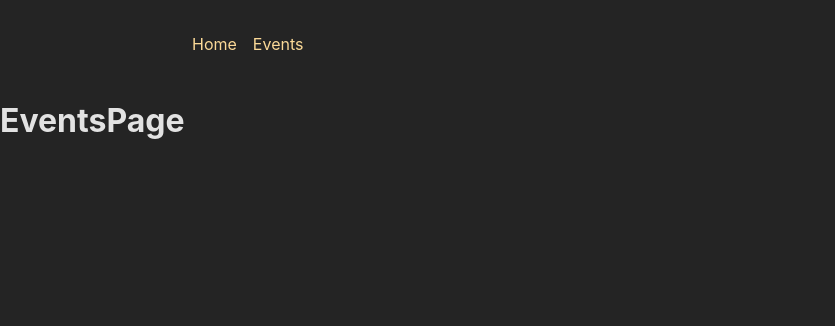
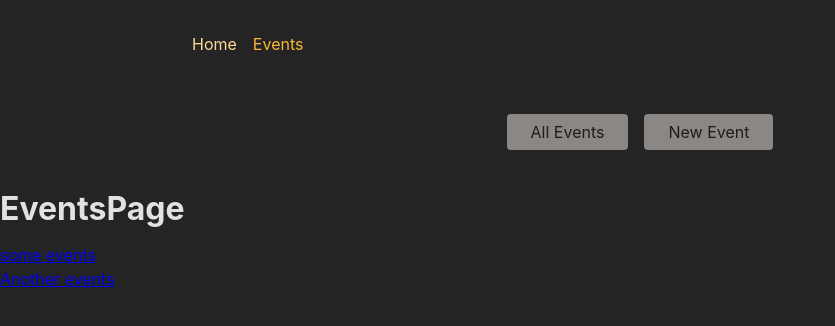
Before and after one commit to WudangKlan/routerdom-frontend, a React (Create React App) app: page /events in a window 1280 px wide. Shown: the top 326 px of the page, without its empty margins (0-835 px from the left). Built offline with nearby package versions, Linux system fonts and the light colour scheme.

Commit message:
react router dom complete l-283

```diff
--- a/src/App.js
+++ b/src/App.js
@@ -20,16 +20,24 @@
 //DONE
 
 // 4. Add properly working links to the MainNavigation
+// DONE
+
 // 5. Ensure that the links in MainNavigation receive an "active" class when active
+// DONE
+
 // 6. Output a list of dummy events to the EventsPage
 //    Every list item should include a link to the respective EventDetailPage
+// DONE
+
 // 7. Output the ID of the selected event on the EventDetailPage
+// DONE
 // BONUS: Add another (nested) layout route that adds the <EventNavigation> component above all /events... page components
 
 import { createBrowserRouter, RouterProvider } from "react-router-dom";
 import EditEventPage from "./pages/EditEvent";
 import EventDetailPage from "./pages/EventDetail";
 import EventsPage from "./pages/Events";
+import EventsRootLayout from "./pages/EventsRoot";
 import HomePage from "./pages/Home";
 import NewEventPage from "./pages/NewEvent";
 import RootLayout from "./pages/Root";
@@ -39,11 +47,17 @@ const router = createBrowserRouter([
     path: "/",
     element: <RootLayout />,
     children: [
-      { index:true, element: <HomePage /> },
-      { path: "events", element: <EventsPage /> },
-      { path: "events/:eventId", element: <EventDetailPage /> },
-      { path: "events/new", element: <NewEventPage /> },
-      { path: "events/:eventId/edit", element: <EditEventPage /> },
+      { index: true, element: <HomePage /> },
+      {
+        path: "events",
+        element: <EventsRootLayout />,
+        children: [
+          { index: true, element: <EventsPage /> },
+          { path: ":eventId", element: <EventDetailPage /> },
+          { path: "new", element: <NewEventPage /> },
+          { path: ":eventId/edit", element: <EditEventPage /> },
+        ],
+      },
     ],
   },
 ]);
--- a/src/components/MainNavigation.js
+++ b/src/components/MainNavigation.js
@@ -1,4 +1,5 @@
-import classes from './MainNavigation.module.css';
+import classes from "./MainNavigation.module.css";
+import { NavLink } from "react-router-dom";
 
 function MainNavigation() {
   return (
@@ -6,10 +7,25 @@ function MainNavigation() {
       <nav>
         <ul className={classes.list}>
           <li>
-            <a>Home</a>
+            <NavLink
+              to="/"
+              className={({ isActive }) =>
+                isActive ? classes.active : undefined
+              }
+              end
+            >
+              Home
+            </NavLink>
           </li>
           <li>
-            <a>Events</a>
+            <NavLink
+              to="/events"
+              className={({ isActive }) =>
+                isActive ? classes.active : undefined
+              }
+            >
+              Events
+            </NavLink>
           </li>
         </ul>
       </nav>
--- a/src/pages/EventDetail.js
+++ b/src/pages/EventDetail.js
@@ -1,7 +1,14 @@
+import { useParams } from "react-router-dom";
+
 function EventDetailPage() {
-    return (
+  const params = useParams();
+
+  return (
+    <>
       <h1>EventDetailPage</h1>
-    )
-  }
+      <p>Event Id: {params.eventId}</p>
+    </>
+  );
+}
 
-  export default EventDetailPage;
+export default EventDetailPage;
--- a/src/pages/Events.js
+++ b/src/pages/Events.js
@@ -1,7 +1,28 @@
+import { Link } from "react-router-dom";
+const DUMMY_EVENTS = [
+  {
+    id: "ev1",
+    title: "some events",
+  },
+  {
+    id: "ev2",
+    title: "Another events",
+  },
+];
+
 function EventsPage() {
-    return (
+  return (
+    <>
       <h1>EventsPage</h1>
-    )
-  }
+      <ul>
+        {DUMMY_EVENTS.map((ev) => (
+          <li key={ev.id}>
+            <Link to={ev.id}>{ev.title}</Link>
+          </li>
+        ))}
+      </ul>
+    </>
+  );
+}
 
-  export default EventsPage;
+export default EventsPage;
--- /dev/null
+++ b/src/pages/EventsRoot.js
@@ -0,0 +1,13 @@
+import React from "react";
+import { Outlet } from "react-router-dom";
+import EventsNavigation from "../components/EventsNavigation";
+function EventsRootLayout() {
+  return (
+    <>
+      <EventsNavigation/>
+        <Outlet />
+    </>
+  );
+}
+
+export default EventsRootLayout;
```
